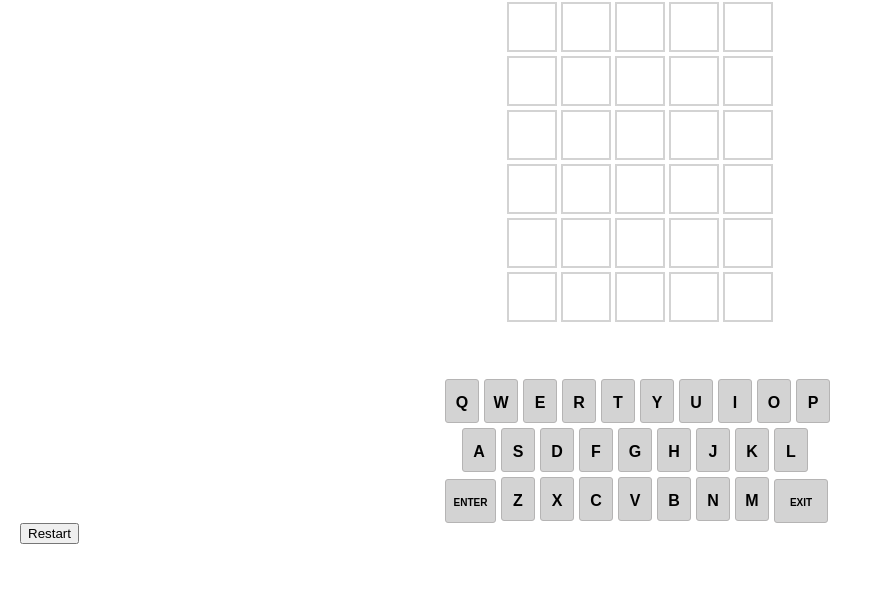
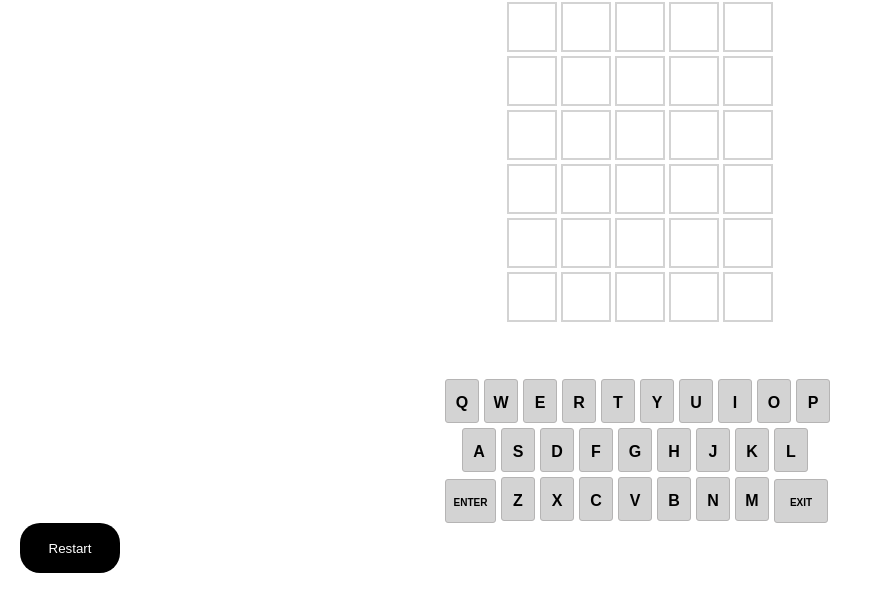
Before and after one commit to kushpatel7764/Wordle_Website, a React app: page / in a window 1280 px wide. Shown: the part 74-686 px from the top of the page, without its empty margins (0-873 px from the left). Built offline with nearby package versions, Linux system fonts and the light colour scheme; no server answers.

Commit message:
Update styles.css

```diff
--- a/client/styles.css
+++ b/client/styles.css
@@ -88,3 +88,20 @@
   .status {
     margin-bottom: 10px;
   }
+
+ .restart_game{
+    height: 50px;
+    width: 100px;
+    color: #fff;
+    background-color:black;
+    border-radius: 20px;
+    border-color: transparent;
+    transition-duration: 0.2s;
+  }
+.restart_game:hover{
+    margin-top: 30px;
+    height: 55px;
+    width: 105px;
+    box-shadow: 10px;
+    background-color:rgb(43, 43, 43);
+  }
```
